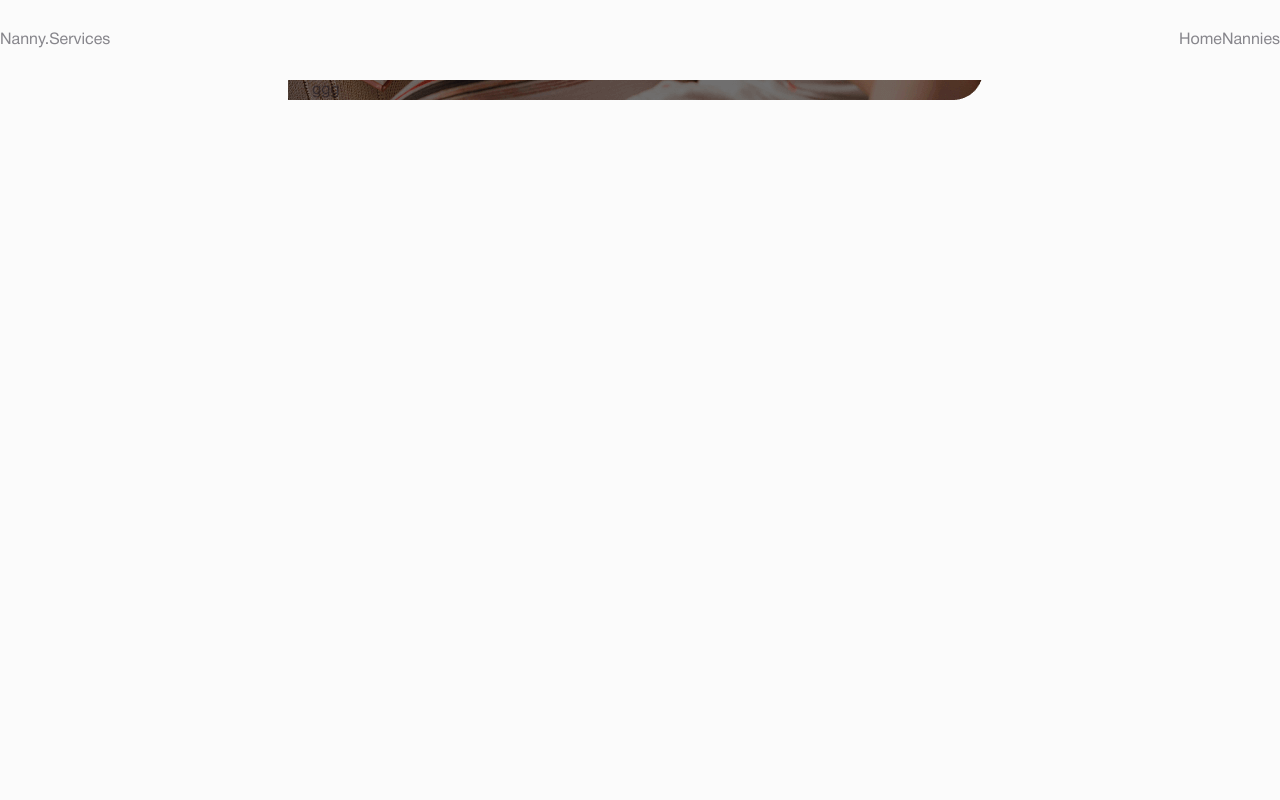
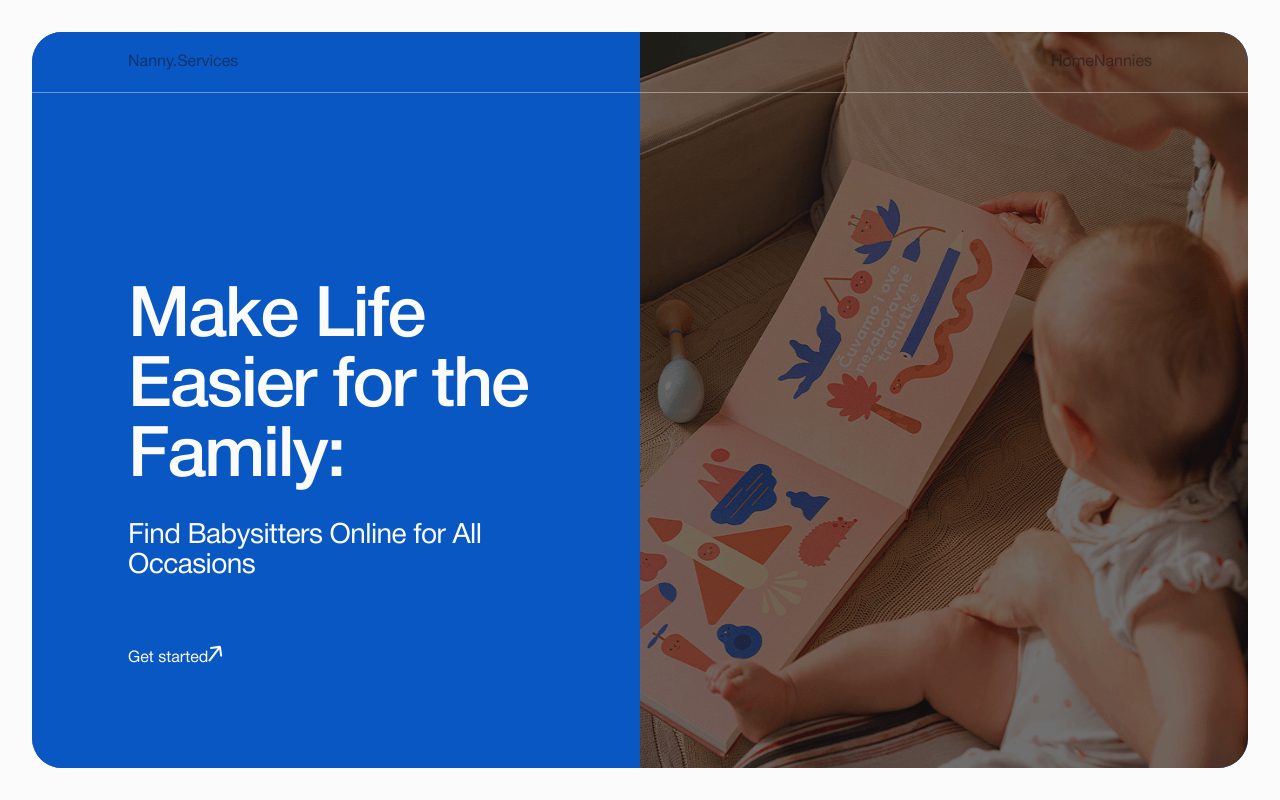
Before and after one commit to Mariia-Ostapets/nanny-services-app, a React (Vite) app: page / in a window 1280 px wide. Built offline with nearby package versions, Linux system fonts and the light colour scheme.

Commit message:
Fix layout, container, header positions for home and nannies pages

```diff
--- a/package.json
+++ b/package.json
@@ -11,10 +11,12 @@
   },
   "dependencies": {
     "@reduxjs/toolkit": "^2.6.1",
+    "clsx": "^2.1.1",
     "modern-normalize": "^3.0.1",
     "react": "^19.0.0",
     "react-dom": "^19.0.0",
     "react-hot-toast": "^2.5.2",
+    "react-icons": "^5.5.0",
     "react-redux": "^9.2.0",
     "react-router-dom": "^7.4.0",
     "react-spinners": "^0.15.0"
--- a/src/components/App/App.jsx
+++ b/src/components/App/App.jsx
@@ -16,7 +16,6 @@ const NotFoundPage = lazy(() =>
 
 export default function App() {
   return (
-    <>
     <Routes>
       <Route path="/" element={<Layout />}>
         <Route path="/" element={<HomePage />} />
@@ -28,6 +27,5 @@ export default function App() {
         <Route path="*" element={<NotFoundPage />} />
       </Route>
     </Routes>
-    </>
   );
 }
--- a/src/components/Header/Header.jsx
+++ b/src/components/Header/Header.jsx
@@ -1,13 +1,25 @@
+import { Link } from 'react-router-dom';
 import css from './Header.module.css';
+import clsx from 'clsx';
 
-export default function Header() {
+export default function Header({ type }) {
   return (
-    <header className={css.pageHeader}>
-      <p>Nanny.Services</p>
-      <nav className={css.headerNavMenu}>
-        <a>Home</a>
-        <a>Nannies</a>
-      </nav>
+    <header
+      className={clsx(
+        css.header,
+        type && css.headerHome,
+        !type && css.headerNannies
+      )}
+    >
+      <Link to="/">Nanny.Services</Link>
+      <div>
+        <nav className={css.headerNavMenu}>
+          <ul className={css.headerNavList}>
+            <li>Home</li>
+            <li>Nannies</li>
+          </ul>
+        </nav>
+      </div>
     </header>
   );
 }
--- a/src/components/Header/Header.module.css
+++ b/src/components/Header/Header.module.css
@@ -1,10 +1,29 @@
-.pageHeader {
+.header {
   display: flex;
   align-items: center;
   justify-content: space-between;
+  z-index: 999;
+  top: 0px;
+  left: 0px;
+  right: 0px;
 }
 
-.headerNavMenu {
-  padding-top: 30px;
-  padding-bottom: 30px;
+.headerHome {
+  position: absolute;
+  background-color: transparent;
+  border-bottom: 1px solid rgba(251, 251, 251, 0.4);
+  max-width: 1376px;
+  padding: 20px 96px;
 }
+
+.headerNannies {
+  position: fixed;
+  background-color: var(--primary-color-blue);
+  max-width: 1440px;
+  margin: 0 auto;
+  padding: 30px 128px;
+}
+
+.headerNavList {
+  display: flex;
+}
--- a/src/components/ui/Container/Container.module.css
+++ b/src/components/ui/Container/Container.module.css
@@ -1,19 +1,18 @@
-.container {
-  width: 320px;
+/* .containerHome {
+  max-width: 320px;
   margin: 0 auto;
-  padding: 0 20px;
+  padding: 20px;
 }
 
 @media screen and (min-width: 768px) {
-  .container {
-    width: 768px;
-    padding: 0 32px;
+  .containerHome {
+    max-width: 768px;
+    padding: 32px;
   }
 }
 
 @media screen and (min-width: 1440px) {
-  .container {
-    width: 1440px;
-    padding: 0 128px;
+  .containerHome {
+    max-width: 1440px;
   }
-}
+} */
--- a/src/components/ui/Layout/Layout.jsx
+++ b/src/components/ui/Layout/Layout.jsx
@@ -1,23 +1,37 @@
 import Header from '../../Header/Header';
-import Container from '../Container/Container';
 import Loader from '../Loader/Loader';
 import Modal from '../Modal/Modal';
 import { Suspense } from 'react';
-import { Outlet } from 'react-router-dom';
+import { Outlet, useLocation } from 'react-router-dom';
 import css from './Layout.module.css';
+import clsx from 'clsx';
 
 export default function Layout() {
+  const { pathname } = useLocation();
+  const isHomePage = pathname === '/';
+
   return (
-    <div className={css.layoutWrapper}>
-      <Header />
-      <main>
-        <Container>
+    <div
+      className={clsx(
+        css.container,
+        css.containerHome,
+        !isHomePage && css.containerNannies
+      )}
+    >
+      <div
+        className={clsx(
+          css.layoutWrapperHome,
+          !isHomePage && css.layoutWrapperNannies
+        )}
+      >
+        <Header type={isHomePage} />
+        <main>
           <Suspense fallback={<Loader />}>
             <Outlet />
           </Suspense>
-        </Container>
-      </main>
-      <Modal className={css.modalOverlay} />
+        </main>
+        <Modal className={css.modalOverlay} />
+      </div>
     </div>
   );
 }
--- a/src/components/ui/Layout/Layout.module.css
+++ b/src/components/ui/Layout/Layout.module.css
@@ -1,7 +1,60 @@
-.layoutWrapper {
-  min-height: 100vh;
-  display: flex;
-  flex-direction: column;
+/* .containerHome {
+  max-width: 320px;
+  margin: 0 auto;
+  padding: 20px;
+}
+
+@media screen and (min-width: 768px) {
+  .containerHome {
+    max-width: 768px;
+    padding: 32px;
+  }
+}
+
+@media screen and (min-width: 1440px) {
+  .containerHome {
+    max-width: 1440px;
+  }
+} */
+
+.container {
+  max-width: 1440px;
+  margin: 0 auto;
+}
+
+.containerHome {
+  padding: 32px;
+}
+
+/* .containerNannies {
+  max-width: 320px;
+  margin: 0 auto;
+  padding: 0 20px;
+}
+
+@media screen and (min-width: 768px) {
+  .containerNannies {
+    max-width: 768px;
+    padding: 0 32px;
+  }
+}
+
+@media screen and (min-width: 1440px) {
+  .containerNannies {
+    max-width: 1440px;
+    padding: 0 128px;
+  }
+} */
+
+.containerNannies {
+  padding: 0 128px;
+}
+
+.layoutWrapperHome {
+  position: relative;
+  background-color: var(--primary-color-blue);
+  border-radius: 30px;
+  max-width: 1376px;
 }
 
 .modalOverlay {
--- a/src/pages/HomePage/HomePage.jsx
+++ b/src/pages/HomePage/HomePage.jsx
@@ -1,5 +1,26 @@
+import { NavLink } from 'react-router-dom';
 import css from './HomePage.module.css';
+import Container from '../../components/ui/Container/Container';
 
 export default function HomePage() {
-  return <div className={css.homePageContainer}>ggg</div>;
+  return (
+    <Container>
+      <div className={css.homePageContainer}>
+        <div className={css.homePageTitleWrapper}>
+          <h1 className={css.homePageTitle}>
+            Make Life Easier for the Family:
+          </h1>
+          <p className={css.homePageText}>
+            Find Babysitters Online for All Occasions
+          </p>
+          <NavLink className={css.getStartedLink} to={'/nannies'}>
+            <span className={css.linkText}>Get started</span>
+            <svg width="15" height="17">
+              <use href="/sprite.svg#icon-arrow" />
+            </svg>
+          </NavLink>
+        </div>
+      </div>
+    </Container>
+  );
 }
--- a/src/pages/HomePage/HomePage.module.css
+++ b/src/pages/HomePage/HomePage.module.css
@@ -1,24 +1,33 @@
 .homePageContainer {
-  max-width: 1367px;
-  padding-left: 96px;
-  padding-right: 96px;
-  background-image: url(../../assets/images/hero.png);
+  position: relative;
+  border-radius: 30px;
+  width: 100%;
+  background-color: #0957c3;
+  background-image: url('../../assets/images/hero.png');
   background-repeat: no-repeat;
-  background-position: right bottom;
+  background-size: 50% 100%;
+  background-position: right center;
+  height: 736px;
 }
 
-@media screen and (min-width: 768px) {
-  .homePageContainer {
-    max-width: 695px;
-    padding-left: 24px;
-    padding-right: 24px;
-  }
+.homePageTitleWrapper {
+  padding-left: 96px;
+  padding-top: 251px;
+  max-width: 517px;
+  color: var(--primary-color-gray-light);
 }
 
-@media screen and (min-width: 1440px) {
-  .homePageContainer {
-    max-width: 1367px;
-    padding-left: 96px;
-    padding-right: 96px;
-  }
+.homePageTitle {
+  font-weight: 500;
+  font-size: 70px;
+  line-height: 1;
+  letter-spacing: -0.03em;
+  margin-bottom: 28px;
 }
+
+.homePageText {
+  font-size: 28px;
+  line-height: 1.07143;
+  letter-spacing: -0.02em;
+  margin-bottom: 64px;
+}
```
Also changed, not shown: 1 other file (tests, documents, lock files or other folders). Lines whose indentation alone changed are shown as unchanged.
